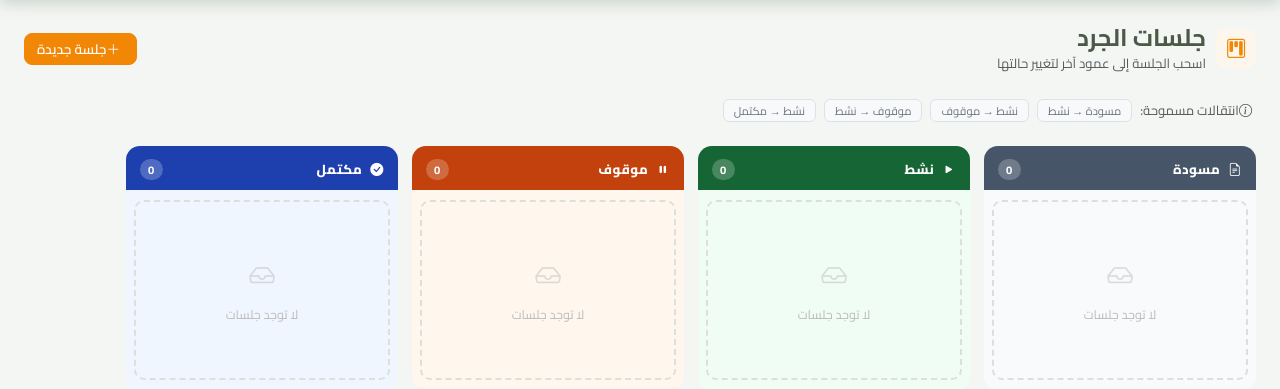
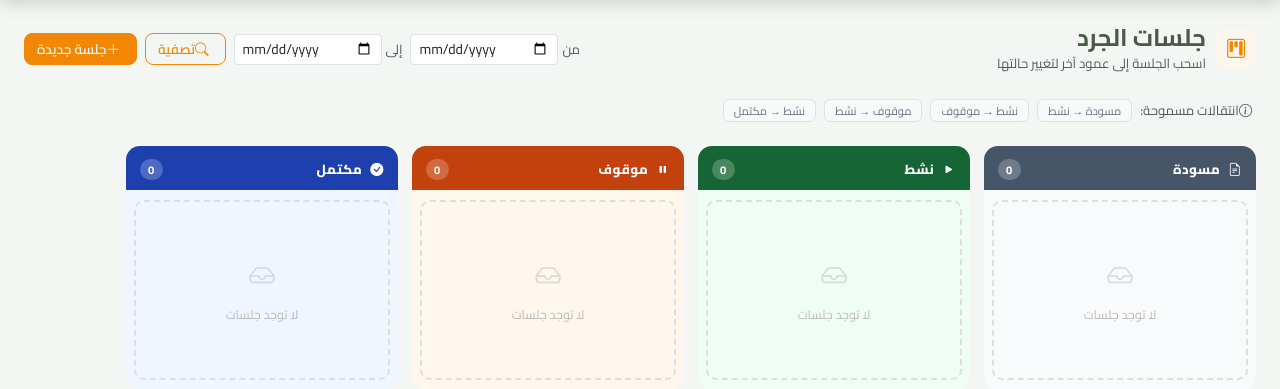
Before and after one commit to alzoubibasharacc-droid/inventory.hemam, a Flask app: page /admin/inv-sessions/kanban in a window 1280 px wide. Shown: the part 66-455 px from the top of the page. Run offline with Flask 3, Linux system fonts and the light colour scheme; a user stored in the database is signed in; some libraries are stand-ins or nearby versions.

Commit message:
feat: date range filter on Inventory Sessions Kanban
- inv_sessions_kanban(): parse date_from/date_to from request.args;
  apply .filter(count_date >= date_from) and .filter(count_date <= date_to)
  on the sessions query before .all(); pass both strings to template
- inv_sessions_kanban.html: add compact filter form in header row (beside
  + جلسة جديدة); two date inputs (من/إلى) + تصفية submit button;
  مسح الفلتر clear link rendered only when a date is active

Co-Authored-By: Claude Sonnet 4.6 <noreply@anthropic.com>

```diff
--- a/routes/admin/inv_sessions.py
+++ b/routes/admin/inv_sessions.py
@@ -86,7 +86,20 @@ KANBAN_TRANSITIONS = {
 @admin_bp.route('/inv-sessions/kanban')
 @admin_required
 def inv_sessions_kanban():
-    sessions = (
+    date_from_str = request.args.get('date_from', '').strip()
+    date_to_str   = request.args.get('date_to',   '').strip()
+
+    date_from = date_to = None
+    try:
+        date_from = date.fromisoformat(date_from_str) if date_from_str else None
+    except ValueError:
+        date_from_str = ''
+    try:
+        date_to = date.fromisoformat(date_to_str) if date_to_str else None
+    except ValueError:
+        date_to_str = ''
+
+    q = (
         InventorySession.query
         .options(
             joinedload(InventorySession.session_departments)
@@ -94,9 +107,12 @@ def inv_sessions_kanban():
             joinedload(InventorySession.branch),
         )
         .filter(InventorySession.status.in_(['draft', 'active', 'paused', 'completed']))
-        .order_by(InventorySession.count_date.desc())
-        .all()
     )
+    if date_from:
+        q = q.filter(InventorySession.count_date >= date_from)
+    if date_to:
+        q = q.filter(InventorySession.count_date <= date_to)
+    sessions = q.order_by(InventorySession.count_date.desc()).all()
 
     session_ids = [s.id for s in sessions]
 
@@ -151,6 +167,8 @@ def inv_sessions_kanban():
     return render_template(
         'admin/inv_sessions_kanban.html',
         columns=columns,
+        date_from=date_from_str,
+        date_to=date_to_str,
         **_session_context(),
     )
 
--- a/templates/admin/inv_sessions_kanban.html
+++ b/templates/admin/inv_sessions_kanban.html
@@ -341,6 +341,30 @@
       </div>
     </div>
     <div class="d-flex gap-2 align-items-center flex-wrap">
+
+      <!-- Date range filter -->
+      <form method="GET" class="d-flex gap-2 align-items-center flex-wrap">
+        <div class="d-flex align-items-center gap-1">
+          <span class="text-muted small text-nowrap">من</span>
+          <input type="date" name="date_from" class="form-control form-control-sm"
+                 style="width:148px;" value="{{ date_from }}">
+        </div>
+        <div class="d-flex align-items-center gap-1">
+          <span class="text-muted small text-nowrap">إلى</span>
+          <input type="date" name="date_to" class="form-control form-control-sm"
+                 style="width:148px;" value="{{ date_to }}">
+        </div>
+        <button type="submit" class="btn btn-outline-primary btn-sm">
+          <i class="bi bi-search me-1"></i>تصفية
+        </button>
+        {% if date_from or date_to %}
+        <a href="{{ url_for('admin.inv_sessions_kanban') }}"
+           class="btn btn-outline-secondary btn-sm">
+          <i class="bi bi-x-circle me-1"></i>مسح الفلتر
+        </a>
+        {% endif %}
+      </form>
+
       <a href="{{ url_for('admin.inv_session_create') }}"
          class="btn btn-primary btn-sm">
         <i class="bi bi-plus-lg me-1"></i>جلسة جديدة
```
